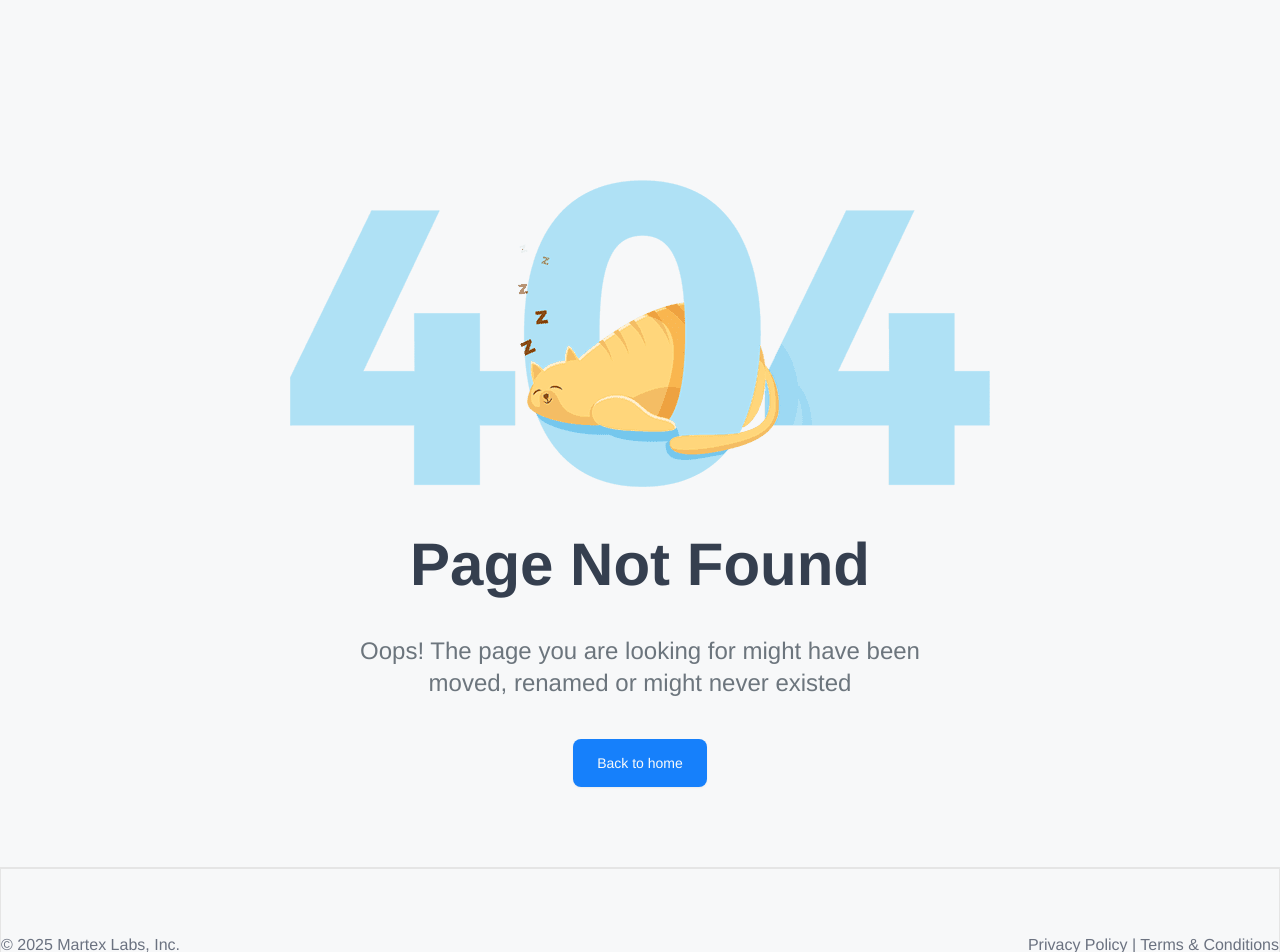
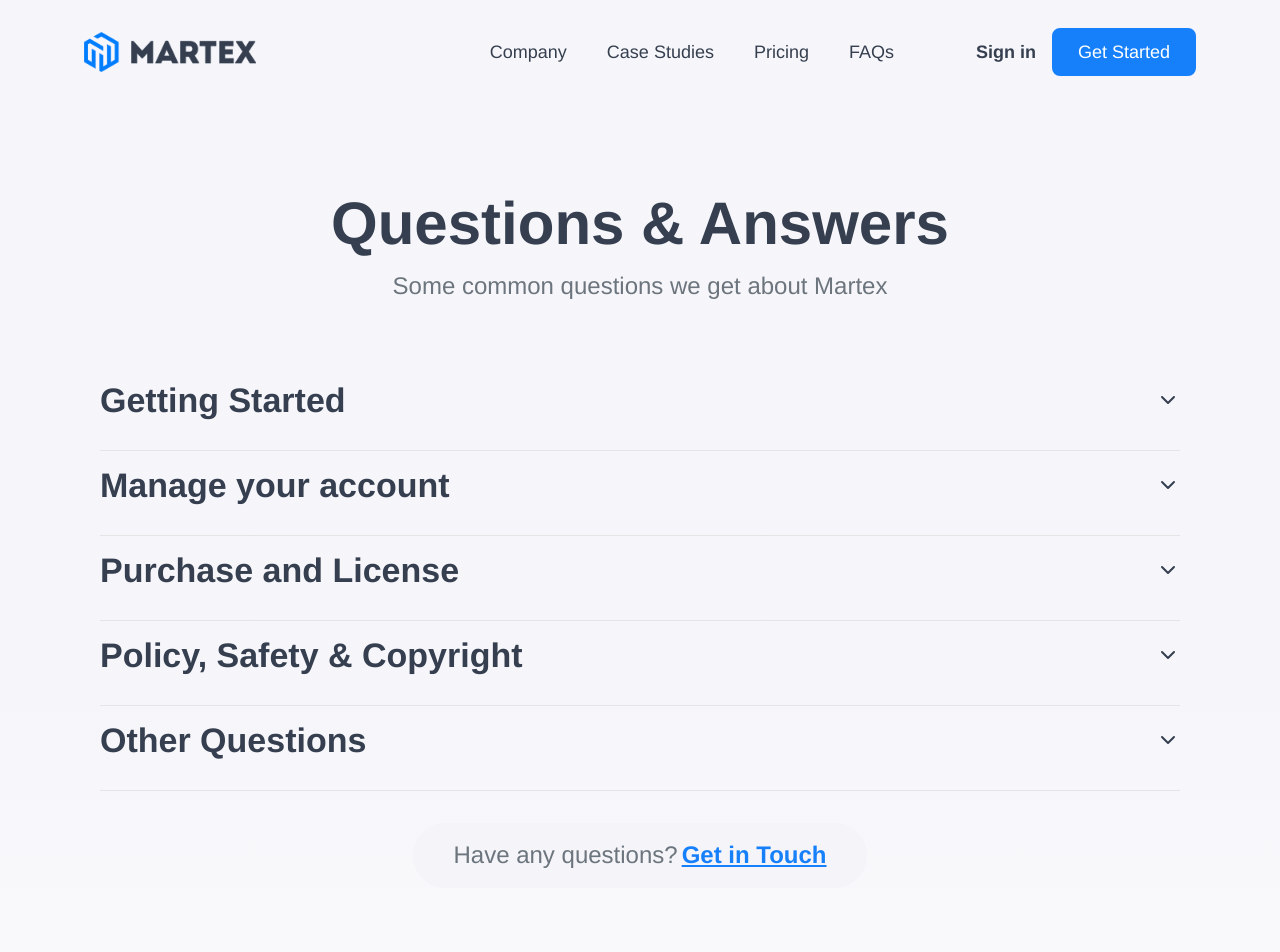
Before and after one commit to mkkapadi12/Martex, a React (Vite) app: page /faqs in a window 1280 px wide. Before the commit this address had no page. Shown: the top 952 px of the page. Built offline with nearby package versions, Linux system fonts and the light colour scheme.

Commit message:
Complete FAQs page

```diff
--- a/src/App.jsx
+++ b/src/App.jsx
@@ -14,6 +14,7 @@ import SingleBlog from "./pages/Blog/SingleBlog";
 import ProjectDetails from "./pages/ProjectDetail/ProjectDetails";
 import Download from "./pages/Download";
 import HelpCenter from "./pages/HelpCenter";
+import FAQs from "./pages/FAQs";
 
 const App = () => {
   return (
@@ -35,6 +36,7 @@ const App = () => {
         <Route path="/project-details" element={<ProjectDetails />} />
         <Route path="/download" element={<Download />} />
         <Route path="/help" element={<HelpCenter />} />
+        <Route path="/faqs" element={<FAQs />} />
 
         {/* Not Found */}
         <Route path="*" element={<NotFound />} />
--- a/src/Data/helpTabs.jsx
+++ b/src/Data/helpTabs.jsx
@@ -26,14 +26,14 @@ export const helpTabs = [
 export const helpitems1 = [
   {
     value: "item-1",
-    trigger: "What is Martex and how does it work?",
+    trigger: "1. What is Martex and how does it work?",
     content: [
       "Sagittis congue augue egestas volutpat egestas magna suscipit egestas magna ipsum vitae purus congue efficitur and ipsum primis in cubilia laoreet augue egestas luctus donec and curabitur dapibus",
     ],
   },
   {
     value: "item-2",
-    trigger: "What's inside the package?",
+    trigger: "2. What's inside the package?",
     content: [
       "Sagittis congue augue egestas volutpat egestas magna suscipit egestas tempor magna undo ipsum vitae purus and efficitur ipsum primis in cubilia laoreet tempor gravida luctus neque purus ipsum neque",
       "Sapien egestas, congue gestas posuere cubilia congue ipsum mauris lectus laoreet and gestas neque vitae auctor dolor luctus placerat a magna cursus congue magna mpedit ligula undo congue. Maecenas agravida augue porttitor nunc, quis vehicula magna luctus tempor. Quisque vel laoreet turpis. Viverra augue, a augue tempor, dictum tempor diam. Sed pulvinar a consectetur nibh, imperdiet varius viverra",
@@ -41,7 +41,7 @@ export const helpitems1 = [
   },
   {
     value: "item-3",
-    trigger: "General settings",
+    trigger: "3. General settings",
     content: [
       "An augue cubilia laoreet magna suscipit egestas magna ipsum purus ipsum a primis an augue ultrice ligula egestas suscipit lectus gestas integer congue a lectus porta phasellus neque blandit tristique",
       "Sagittis congue augue egestas volutpat egestas magna suscipit egestas and magna and vehicula",
@@ -50,7 +50,7 @@ export const helpitems1 = [
   },
   {
     value: "item-4",
-    trigger: "Which languages does Martex support?",
+    trigger: "4. Which languages does Martex support?",
     content: [
       "An augue cubilia laoreet and magna suscipit egestas magna ipsum purus ipsum primis undo augue ultrice ligula egestas suscipit lectus gestas integer congue a lectus porta tristique phasellus neque a blandit and tristique justo aliquam justo suscipit congue augue egestas volutpat egestas magna sem congue",
       "An augue cubilia laoreet and magna suscipit egestas magna ipsum purus ipsum primis and augue efficitur ligula egestas suscipit lectus gestas integer congue a lectus porta phasellus neque",
@@ -58,7 +58,7 @@ export const helpitems1 = [
   },
   {
     value: "item-5",
-    trigger: "Automate testing with API",
+    trigger: "5. Automate testing with API",
     content: [
       "Curabitur ac dapibus libero quisque eu congue tristique egestas phasellus blandit tristique justo aliquam. Aliquam vitae molestie quisque sapien justo, aliquet aliquam molestie sed purus undo venenatis tempor gravida eget lacinia. Augue aliquam a suscipit tincidunt tincidunt massa",
       "Aliquam vitae molestie nunc. Quisque sapien justo, aliquet non molestie sed purus, venenatis",
@@ -196,3 +196,11 @@ export const helpitems4 = [
     ],
   },
 ];
+
+export const faqs = [
+  "Getting Started",
+  "Manage your account",
+  "Purchase and License",
+  "Policy, Safety & Copyright",
+  "Other Questions",
+];
--- a/src/components/Navbar.jsx
+++ b/src/components/Navbar.jsx
@@ -27,12 +27,16 @@ export default function Navbar({ data }) {
     >
       <nav
         className={`flex items-center justify-between px-6 mx-auto transition-all duration-300 max-w-6xl lg:px-5 ${
-          scrolled ? "py-3" : "py-7"
+          scrolled ? "py-5 sm:py-3" : "py-7"
         }`}
       >
         {/* Logo */}
         <Link to="/">
-          <img src={scrolled ? logoscroll : logo} alt="logo" className="h-10" />
+          <img
+            src={scrolled ? logoscroll : logo}
+            alt="logo"
+            className="h-8 xl:h-10"
+          />
         </Link>
 
         {/* Desktop Menu */}
--- /dev/null
+++ b/src/pages/FAQs.jsx
@@ -0,0 +1,105 @@
+import React from "react";
+import Navbar from "./../components/Navbar";
+import logoblue from "./../assets/images/logo-blue.png";
+import {
+  faqs,
+  helpitems1,
+  helpitems2,
+  helpitems3,
+  helpitems4,
+} from "../Data/helpTabs";
+import {
+  Accordion,
+  AccordionContent,
+  AccordionItem,
+  AccordionTrigger,
+} from "../components/ui/accordion";
+import Footer from "./../components/Footer";
+
+const FAQs = () => {
+  const data = {
+    logo: logoblue,
+    logoscroll: logoblue,
+    bg: "bg-white",
+    link_color: "text-martex-dark_text",
+    btn_color: "bg-[#1680fb]",
+    btn_text: "Get Started",
+    text: "text-martex-dark_text",
+  };
+
+  return (
+    <main className="faqs">
+      <section
+        className=""
+        style={{
+          backgroundImage:
+            "linear-gradient(180deg, rgba(244, 244, 249, 0.8) 50%, rgba(244, 244, 249, 0.05) 100%)",
+        }}
+      >
+        <Navbar data={data} />
+        <section className="xl:max-w-[1080px] mx-auto px-4 sm:px-5 xl:px-0 pt-[140px] sm:pt-[150px] xl:pt-[170px] pb-[60px] xl:pb-[100px] sm:max-w-4xl">
+          {/* text */}
+          <div className="mt-6 mb-5 space-y-4 text-center sm:mb-10 xl:mb-16">
+            <h1 className="text-3xl font-bold sm:text-5xl xl:text-6xl text-martex-dark_text">
+              Questions & Answers
+            </h1>
+            <h2 className="font-medium text-[19px] xl:text-2xl text-martex-light_text">
+              Some common questions we get <br className="block sm:hidden"/> about Martex
+            </h2>
+          </div>
+          {/* Que & Ans */}
+          <div className="">
+            {faqs.map((faq, index) => {
+              return (
+                <Accordion type="single" collapsible className="" key={index}>
+                  <AccordionItem value={faq}>
+                    <AccordionTrigger className="text-xl sm:text-[26px] xl:text-[34px] font-semibold hover:no-underline text-martex-dark_text sm:mb-2 xl:mb-4 !py-5">
+                      {faq}
+                    </AccordionTrigger>
+                    {helpitems1.map((item) => (
+                      <AccordionContent className="mt-6 space-y-4">
+                        <h1 className="sm:text-xl text-[22px] xl:text-[26px] font-semibold hover:no-underline text-martex-dark_text">
+                          {item.trigger}
+                        </h1>
+                        {item.content.map((desc, index) => {
+                          return (
+                            <p
+                              key={index}
+                              className="text-base/7 xl:text-lg/7 text-martex-light_text"
+                            >
+                              {desc}
+                            </p>
+                          );
+                        })}
+                      </AccordionContent>
+                    ))}
+                  </AccordionItem>
+                </Accordion>
+              );
+            })}
+          </div>
+
+          {/* Get in Touch */}
+          <div className="flex items-center w-full gap-2 mt-8">
+            <div className="flex rounded-full gap-1 mx-auto text-center bg-[#f4f4f9] px-10 py-4">
+              <span className="text-base sm:text-xl xl:text-2xl text-martex-light_text">
+                Have any questions?
+              </span>
+              <div>
+                <button
+                  className={`text-base sm:text-xl xl:text-2xl text-martex-light_blue underline font-bold hover:text-martex-dark_text transition-all duration-300`}
+                >
+                  Get in Touch
+                </button>
+              </div>
+            </div>
+          </div>
+        </section>
+        {/* Footer */}
+        <Footer logo={logoblue} />
+      </section>
+    </main>
+  );
+};
+
+export default FAQs;
```
